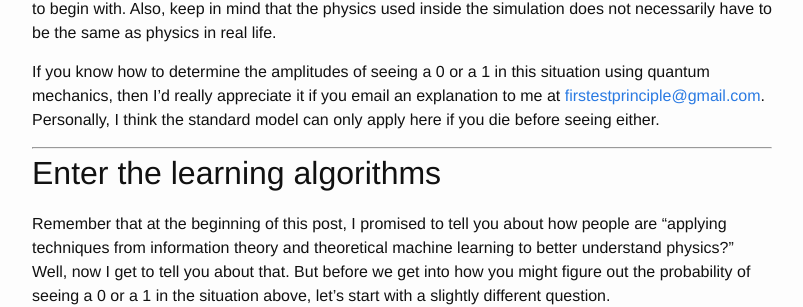
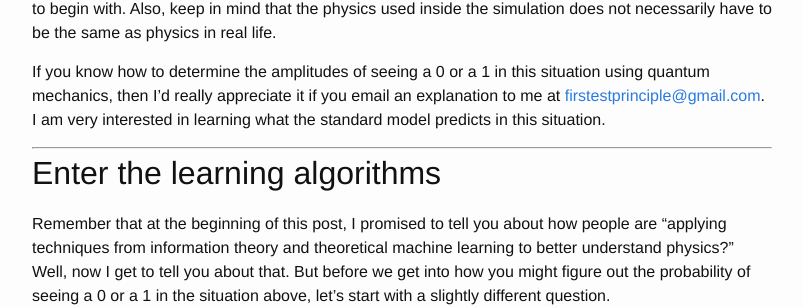
Before and after one commit to ad510/firstest-principle, a Jekyll site: the page built from _posts/2016-07-10-learning.md, in a window 1280 px wide and 900 px high, scrolled down 6691 px. Shown: the part 173-480 px from the top of the window, without its empty margins (238-1041 px from the left). Built offline with Jekyll 4.4.1, drawn with Linux system fonts in a browser that asks for light colours.

Commit message:
more interested in physicist thoughts than my own

```diff
--- a/_posts/2016-07-10-learning.md
+++ b/_posts/2016-07-10-learning.md
@@ -99,7 +99,7 @@
 
 **UPDATE**: I've been contacted by a couple people saying that you can describe this by using the [many-worlds interpretation](https://en.wikipedia.org/wiki/Many-worlds_interpretation) of quantum mechanics. The reason I think this is problematic is that to model this with quantum mechanics, you'd want both possibilities to start out with identical quantum states, then have the quantum states diverge after you make a measurement. But in any conventional model based on fundamental particles, the 2 computers in this situation would start out with different quantum states to begin with. Also, keep in mind that the physics used inside the simulation does not necessarily have to be the same as physics in real life.
 
-If you know how to determine the amplitudes of seeing a 0 or a 1 in this situation using quantum mechanics, then I'd really appreciate it if you email an explanation to me at [firstestprinciple@gmail.com](mailto:firstestprinciple@gmail.com). Personally, I think the standard model can only apply here if you die before seeing either.
+If you know how to determine the amplitudes of seeing a 0 or a 1 in this situation using quantum mechanics, then I'd really appreciate it if you email an explanation to me at [firstestprinciple@gmail.com](mailto:firstestprinciple@gmail.com). I am very interested in learning what the standard model predicts in this situation.
 
 ---
 
```
